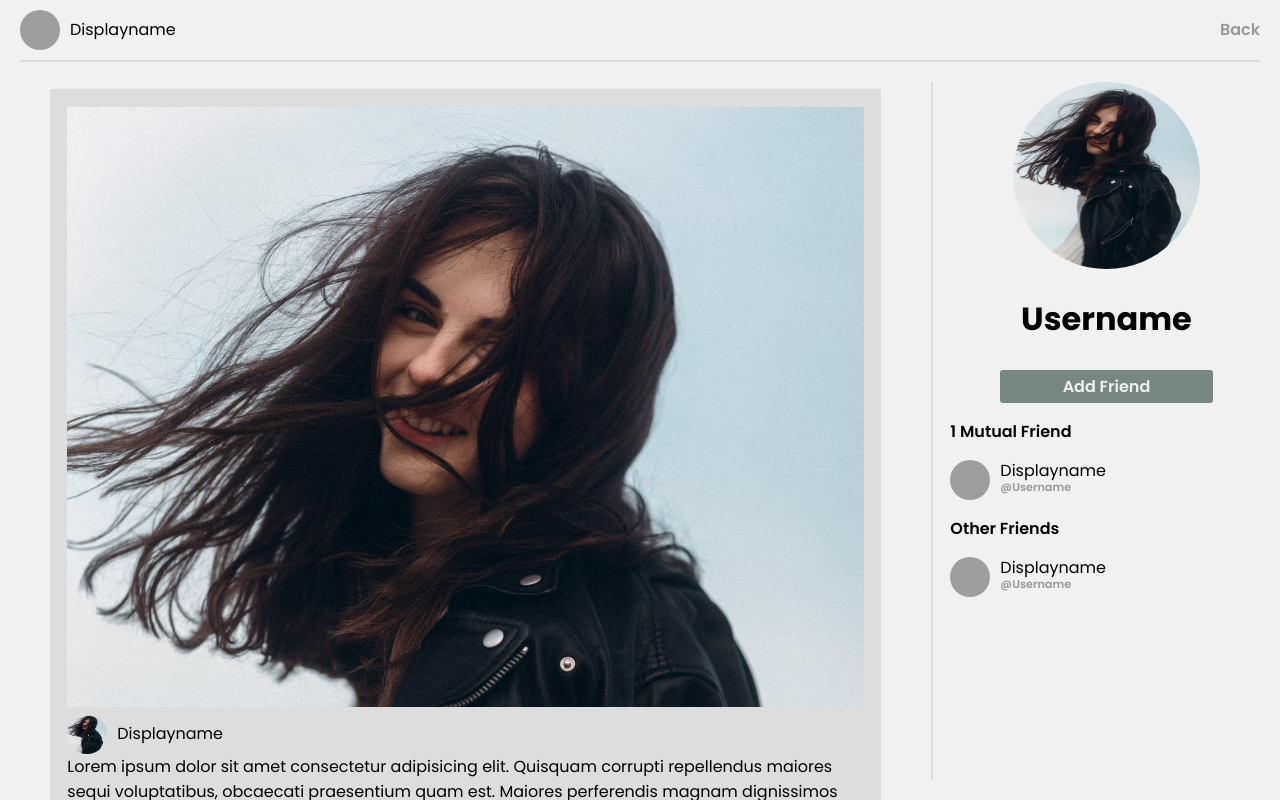
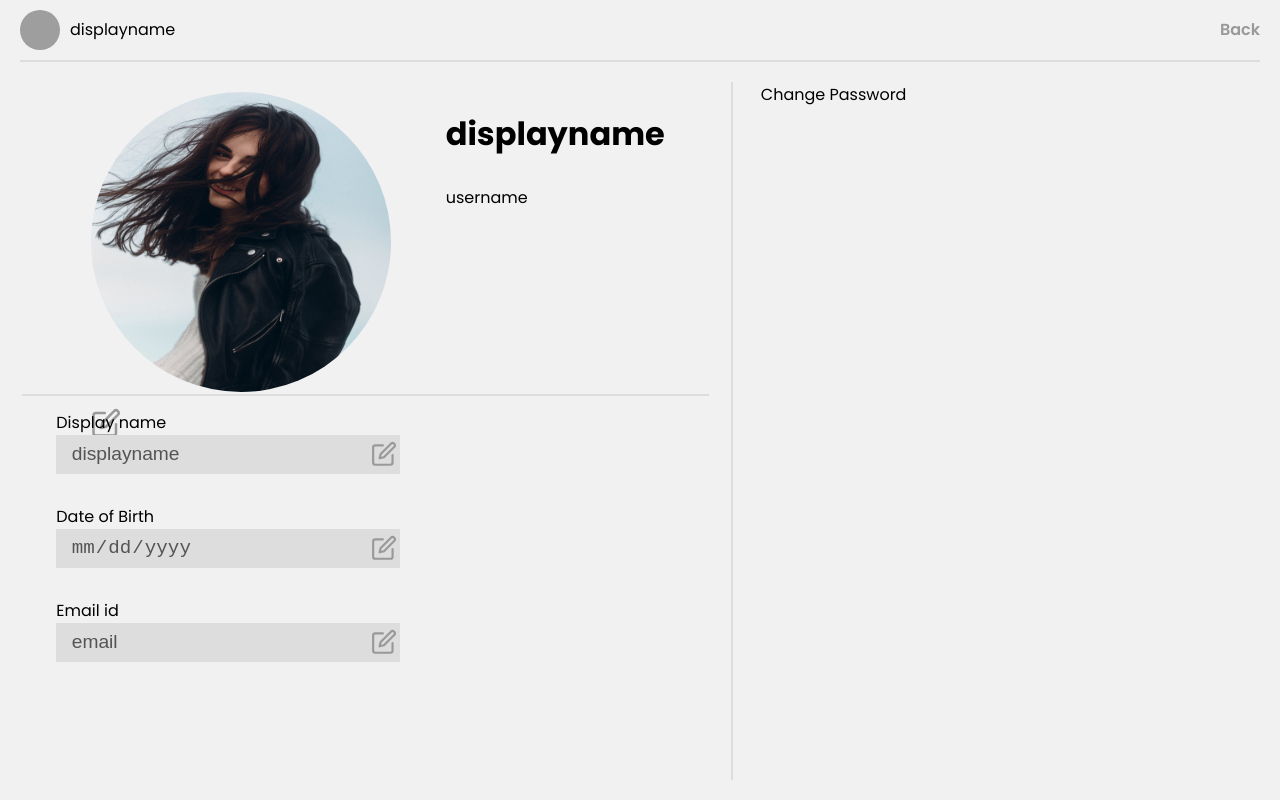
Before and after one commit to Niyasin/socialnet, a React (Create React App) app in the folder client/: page / in a window 1280 px wide. Built offline with nearby package versions, Linux system fonts and the light colour scheme; grey boxes are pictures that could not be loaded.

Commit message:
Settings Component

```diff
--- a/client/src/App.js
+++ b/client/src/App.js
@@ -1,13 +1,15 @@
 import Home from "./components/Home";
 import Login from "./components/Login";
 import Profile from "./components/Profile";
+import Settings from "./components/Settings";
 
 function App() {
   return (
     <>
     {/* <Login/> */}
     {/* <Home/> */}
-    <Profile/>
+    {/* <Profile/> */}
+    <Settings/>
     </>
   );
 }
--- /dev/null
+++ b/client/src/components/Settings.js
@@ -0,0 +1,121 @@
+import { useRef, useState } from "react"
+
+export default function Settings(){
+    const data={
+        displayname:'displayname',
+        username:'username',
+        email:'email',
+        dob:'dd-mm-yyy',
+    }
+    const [displayname,setDisplayname]=useState(null);
+    const [DOB,setDOB]=useState(null);
+    const [email,setEmail]=useState(null);
+    const [PWChange,setPWChange]=useState(false);
+    const displaynameRef=useRef(null);
+    const dobRef=useRef(null);
+    const emailRef=useRef(null);
+
+    const [passwords,setPasswords]=useState({
+        current:'',
+        pw1:'',
+        pw2:''
+    })
+    return(
+        <div className="settings">
+            <div className="nav">
+                <div className="user">
+                    <img src="./images/unknown.jpg"/>
+                    <span>{data.displayname}</span>
+                </div>
+                <div className="iconbtn">Back</div>
+
+            </div>
+            <div className="feed">
+                <div className="prof">
+                    <div>
+                        <img className="profilePic sm" src="./images/post.jpg" />
+                        <svg className="icon" viewBox='0 0 24 24' fill='none' stroke='#ddd'strokeWidth={2} strokeLinecap='round' strokeLinejoin='round'><path d='M11 4H4a2 2 0 00-2 2v14a2 2 0 002 2h14a2 2 0 002-2v-7' /><path d='M18.5 2.5a2.121 2.121 0 013 3L12 15l-4 1 1-4 9.5-9.5z' /></svg>
+                    </div>
+                    <div>
+                        <h2>{data.displayname}</h2>
+                        <span>{data.username}</span>
+                    </div>
+                </div>
+                <div className="form left">
+
+                    <div>
+                        <span>Display name</span>
+                        <div className="inp3">
+                            <input defaultValue={data.displayname} disabled={displayname==null} ref={displaynameRef} onChange={(e)=>{setDisplayname(e.target.value)}}/>
+                            <svg onClick={()=>{setDisplayname(data.dob)}} className="icon" viewBox='0 0 24 24' fill='none' stroke='#ddd'strokeWidth={2} strokeLinecap='round' strokeLinejoin='round'><path d='M11 4H4a2 2 0 00-2 2v14a2 2 0 002 2h14a2 2 0 002-2v-7' /><path d='M18.5 2.5a2.121 2.121 0 013 3L12 15l-4 1 1-4 9.5-9.5z' /></svg>
+                        </div>
+                    </div>
+
+                    <div>
+                        <span>Date of Birth</span>
+                        <div className="inp3">
+                            <input type={"date"} defaultValue={data.dob} disabled={DOB==null} ref={dobRef} onChange={(e)=>{setDOB(e.target.value)}}/>
+                            <svg onClick={()=>{setDOB(data.dob)}} className="icon" viewBox='0 0 24 24' fill='none' stroke='#ddd'strokeWidth={2} strokeLinecap='round' strokeLinejoin='round'><path d='M11 4H4a2 2 0 00-2 2v14a2 2 0 002 2h14a2 2 0 002-2v-7' /><path d='M18.5 2.5a2.121 2.121 0 013 3L12 15l-4 1 1-4 9.5-9.5z' /></svg>
+                        </div>
+                    </div>
+
+                    <div>
+                        <span>Email id</span>
+                        <div className="inp3">
+                            <input defaultValue={data.email} disabled={email==null} ref={emailRef} onChange={(e)=>{setEmail(e.target.value)}}/>
+                            <svg onClick={()=>{setEmail(data.email)}} className="icon" viewBox='0 0 24 24' fill='none' stroke='#ddd'strokeWidth={2} strokeLinecap='round' strokeLinejoin='round'><path d='M11 4H4a2 2 0 00-2 2v14a2 2 0 002 2h14a2 2 0 002-2v-7' /><path d='M18.5 2.5a2.121 2.121 0 013 3L12 15l-4 1 1-4 9.5-9.5z' /></svg>
+                        </div>
+                    </div>
+                    {(displayname||email||DOB)?
+                        <div className="btngroup">
+                        <div className="button">Apply</div>
+                        <div className="button" onClick={()=>{
+                            setDisplayname(null);
+                            setEmail(null);
+                            setDOB(null);
+                            displaynameRef.current.value=data.displayname;
+                            dobRef.current.value=data.dob;
+                            emailRef.current.value=data.email;
+                            }}>Cancel</div>
+                    </div>
+                    :<></>}
+
+                </div>
+            </div>
+            <div className="side">
+                {!PWChange?
+                <div className="link" onClick={()=>{setPWChange(true)}}>Change Password</div>
+                :<></>}
+                {PWChange?
+                <div className="form">
+                    <div>
+                        <span>Current Password</span>
+                        <div className="inp3">
+                            <input type={"password"}  onChange={e=>{setPasswords({...passwords,current:e.target.value})}}/>
+                        </div>
+                    </div>
+                    <div>
+                        <span>New Password</span>
+                        <div className="inp3">
+                            <input type={"password"} onChange={e=>{setPasswords({...passwords,pw1:e.target.value})}}/>
+                        </div>
+                    </div>
+                    <div>
+                        <span>Confirm New Password</span>
+                        <div className="inp3">
+                            <input type={"password"}  onChange={e=>{setPasswords({...passwords,pw2:e.target.value})}}/>
+                        </div>
+                    </div>
+                    <div className="btngroup">
+                        <div className="button">Apply</div>
+                        <div className="button" onClick={()=>{
+                            setPWChange(false);
+                            setPasswords({current:'',pw1:'',pw2:''});
+                            }}>Cancel</div>
+                    </div>
+                </div>
+                :<></>}
+            </div>
+        </div>
+    )
+}
--- a/client/src/style.css
+++ b/client/src/style.css
@@ -53,6 +53,10 @@ h2{
   gap:30px;
   width: 50%;
 }
+.form.left{
+  align-self: flex-start;
+  margin-left: 5%;
+}
 input{
   background: none;
   border: none;
@@ -72,9 +76,34 @@ input::placeholder{
   padding: 0 2%;
   background: var(--qua);
 }
+.inputwrap{
+  display: flex;
+  flex-direction: column;
+}
+.inp3Wrap{
+
+}
+.inp3{
+  width: 100%;
+  display: flex;
+  gap:10px;
+  padding:1%;
+  background: var(--qua);
+}
+.inp3::before{
+  content: attr(data-name);
+}
+.inp3 input{
+  border: none;
+  width: 100%;
+}
 
 .link{
   cursor: pointer;
+}
+.btngroup{
+  display: flex;
+  gap: 20px;
 }
 .button{
   padding:4px 15px;
@@ -204,3 +233,34 @@ input::placeholder{
   aspect-ratio: 1/1;
   border-radius: 100%;
 }
+
+.profilePic.sm{
+  width: 300px;
+}
+
+
+.settings{
+  width: 100vw;
+  height: 100vh;
+  display: grid;
+  grid-template-areas: 'n n' 'f s';
+  grid-template-columns: 8fr 6fr;
+  grid-template-rows: 1fr 12fr;
+}
+.prof{
+  width: 100%;
+  height: 45%;
+  padding:0 10%;
+  display: flex;
+  justify-content: flex-start;
+  gap: 10%;
+  border-bottom: 2px solid var(--qua);
+}
+.prof>div{
+  width: fit-content;
+}
+.icon{
+  width: 30px;
+  stroke: var(--sec);
+  cursor: pointer;
+}
```
